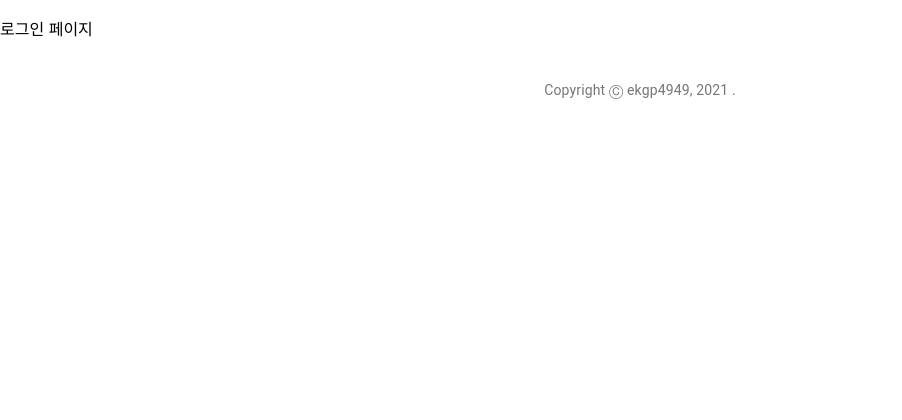
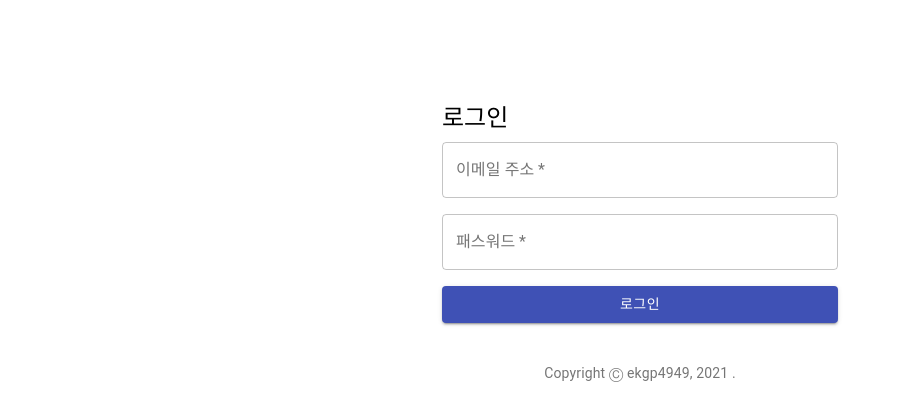
Before and after one commit to ekgp4949/blog-demo, a React (Create React App) app in the folder todo-react-app/: page /login in a window 1280 px wide. Shown: the top 420 px of the page, without its empty margins (0-902 px from the left). Built offline with nearby package versions, Linux system fonts and the light colour scheme.

Commit message:
[mod] 로그인 기능 구현 중

```diff
--- a/todo-react-app/src/Login.js
+++ b/todo-react-app/src/Login.js
@@ -1,12 +1,74 @@
+import { Button, Container, Grid, TextField, Typography } from "@material-ui/core";
 import React from "react";
+import { signin } from "./service/ApiService";
 
 class Login extends React.Component {
   constructor(props) {
-    super(props)
+    super(props);
+    this.handleSubmit = this.handleSubmit.bind(this);
+  }
+
+  handleSubmit(event) {
+    event.preventDefault();
+    // event.target 은 <form> node가 옴
+    const data = new FormData(event.target);
+    const email = data.get("email");
+    const password = data.get("password");
+
+    signin({ email: email, password: password });
   }
 
   render() {
-    return <p>로그인 페이지</p>
+    return (
+      <Container component="main" maxWidth="xs" style={{ marginTop: "8%" }}>
+        <Grid container spacing={2}>
+          <Grid item xs={12}>
+            <Typography component="h1" variant="h5">
+              로그인
+            </Typography>
+          </Grid>
+        </Grid>
+        <form noValidate onSubmit={this.handleSubmit}>
+          {" "}
+          <Grid container spacing={2}>
+            <Grid item xs={12}>
+              <TextField
+                variant="outlined"
+                required
+                fullWidth
+                name="email"
+                label="이메일 주소"
+                name="email"
+                id="email"
+                autoComplete="email"
+              />
+            </Grid>
+            <Grid item xs={12}>
+              <TextField
+                variant="outlined"
+                required
+                fullWidth
+                name="password"
+                label="패스워드"
+                type="password"
+                id="password"
+                autoComplete="current-password"
+              />
+            </Grid>
+            <Grid item xs={12}>
+              <Button
+                type="submit"
+                fullWidth
+                variant="contained"
+                color="primary"
+              >
+                로그인
+              </Button>
+            </Grid>
+          </Grid>
+        </form>
+      </Container>
+    );
   }
 
 }
--- a/todo-react-app/src/service/ApiService.js
+++ b/todo-react-app/src/service/ApiService.js
@@ -31,3 +31,10 @@
     });
 
 }
+
+export function signin(userDTO) {
+  return call("/auth/signin", "POST", userDTO)
+    .then((response) => {
+      window.location.href = "/";
+    })
+}
```
